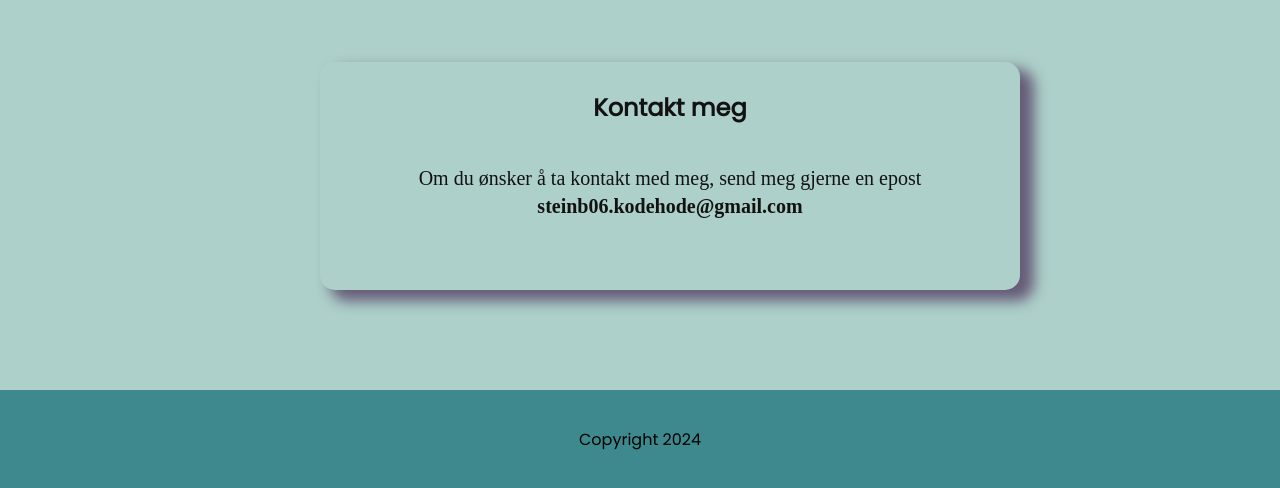
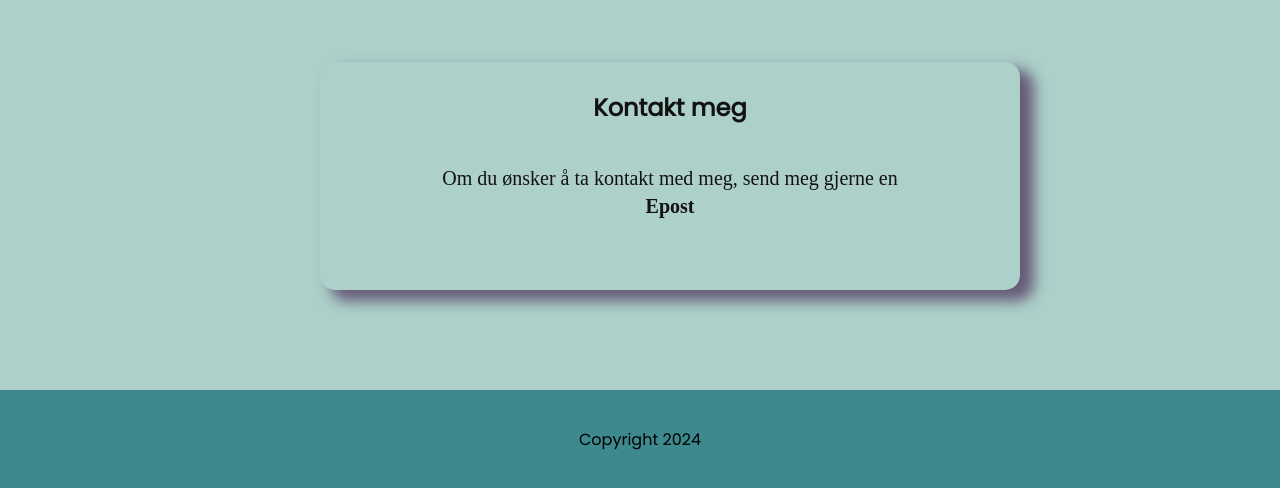
Before and after one commit to Stein-B06/MOPF, a plain HTML site: page index.html in a window 1280 px wide. Shown: the part 2602-3090 px from the top of the page. Drawn offline with Linux system fonts and the light colour scheme; a web font is replaced by a local one.

Commit message:
added change contactinfo

```diff
--- a/index.html
+++ b/index.html
@@ -191,8 +191,8 @@
 
   <section id="contact">
     <h2 class="contact-header">Kontakt meg</h2>
-    <p class="contact-p">Om du ønsker å ta kontakt med meg, send meg gjerne en epost<br> <a class="elink"
-        href="mailto:">steinb06.kodehode@gmail.com</a></p>
+    <p class="contact-p">Om du ønsker å ta kontakt med meg, send meg gjerne en<br> <a class="elink"
+        href="mailto:steinb06.kodehode@gmail.com">Epost</a></p>
 
 
 
```
